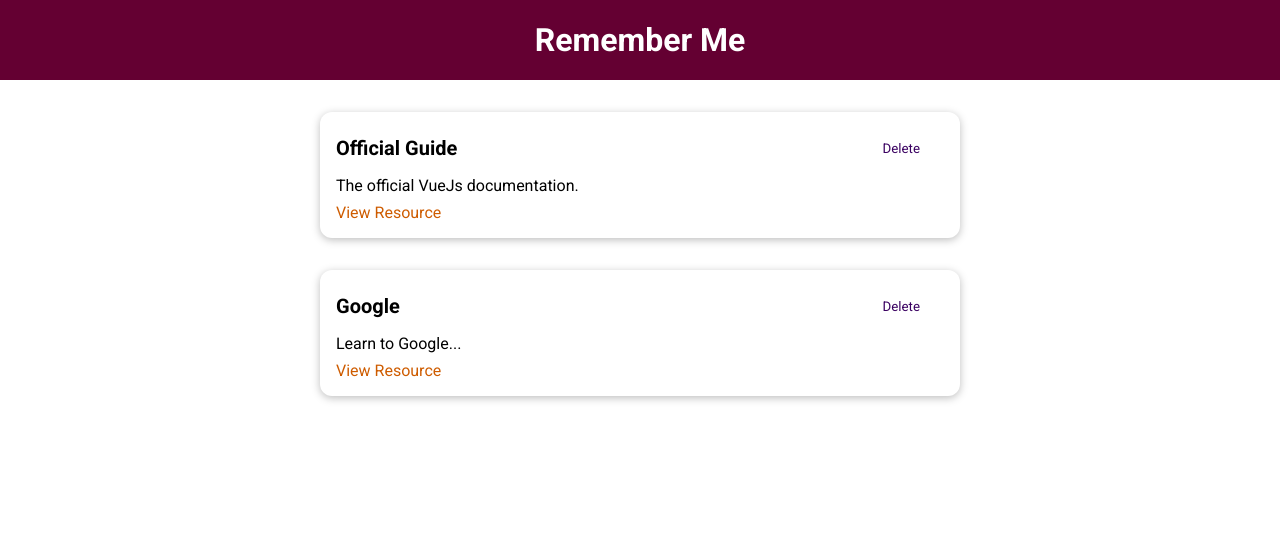
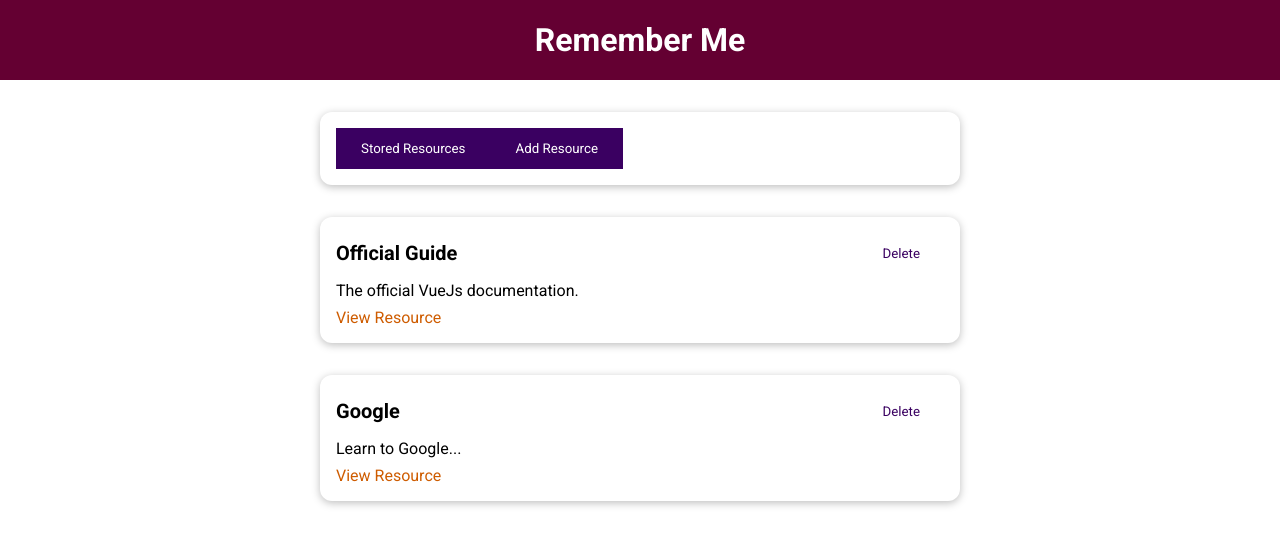
Before and after one commit to Laurence33/learning-resources-app, a Vue app: page / in a window 1280 px wide. Shown: the top 546 px of the page. Built offline with nearby package versions, Linux system fonts and the light colour scheme.

Commit message:
tabs using dynamic components

```diff
--- a/src/App.vue
+++ b/src/App.vue
@@ -1,31 +1,13 @@
 <template>
   <TheHeader title="Remember Me" />
-  <StoredResources :resources="storedResources" />
+  <TheResources />
 </template>
 
 <script>
-import StoredResources from './components/learning-resources/StoredResources.vue';
 import TheHeader from './components/layouts/TheHeader.vue';
+import TheResources from './components/learning-resources/TheResources.vue';
 export default {
-  components: { StoredResources, TheHeader },
-  data() {
-    return {
-      storedResources: [
-        {
-          id: 'official-guide',
-          title: 'Official Guide',
-          description: 'The official VueJs documentation.',
-          link: 'https://vuejs.org/'
-        },
-        {
-          id: 'google',
-          title: 'Google',
-          description: 'Learn to Google...',
-          link: 'https://www.google.com'
-        }
-      ]
-    }
-  }
+  components: { TheHeader, TheResources },
 }
 </script>
 
--- /dev/null
+++ b/src/components/learning-resources/AddResource.vue
@@ -0,0 +1,3 @@
+<template>
+  <h3>Add Resource</h3>
+</template>
--- a/src/components/learning-resources/StoredResources.vue
+++ b/src/components/learning-resources/StoredResources.vue
@@ -9,7 +9,7 @@
 import LearningResource from './LearningResource.vue';
 export default {
   components: { LearningResource },
-  props: ['resources']
+  inject: ['resources']
 }
 </script>
 
--- /dev/null
+++ b/src/components/learning-resources/TheResources.vue
@@ -0,0 +1,45 @@
+<template>
+  <base-card>
+    <base-button @click="setSelectedTab('stored-resources')">Stored Resources</base-button>
+    <base-button @click="setSelectedTab('add-resource')">Add Resource</base-button>
+  </base-card>
+  <component :is="selectedTab"></component>
+</template>
+
+<script>
+import AddResource from './AddResource.vue';
+import StoredResources from './StoredResources.vue';
+export default {
+  components: { AddResource, StoredResources },
+  data() {
+    return {
+      selectedTab: 'stored-resources',
+      storedResources: [
+        {
+          id: 'official-guide',
+          title: 'Official Guide',
+          description: 'The official VueJs documentation.',
+          link: 'https://vuejs.org/'
+        },
+        {
+          id: 'google',
+          title: 'Google',
+          description: 'Learn to Google...',
+          link: 'https://www.google.com'
+        }
+      ]
+    }
+  },
+  methods: {
+    setSelectedTab(tab) {
+      this.selectedTab = tab;
+    }
+  },
+
+  provide() {
+    return {
+      resources: this.storedResources
+    }
+  }
+}
+</script>
```
